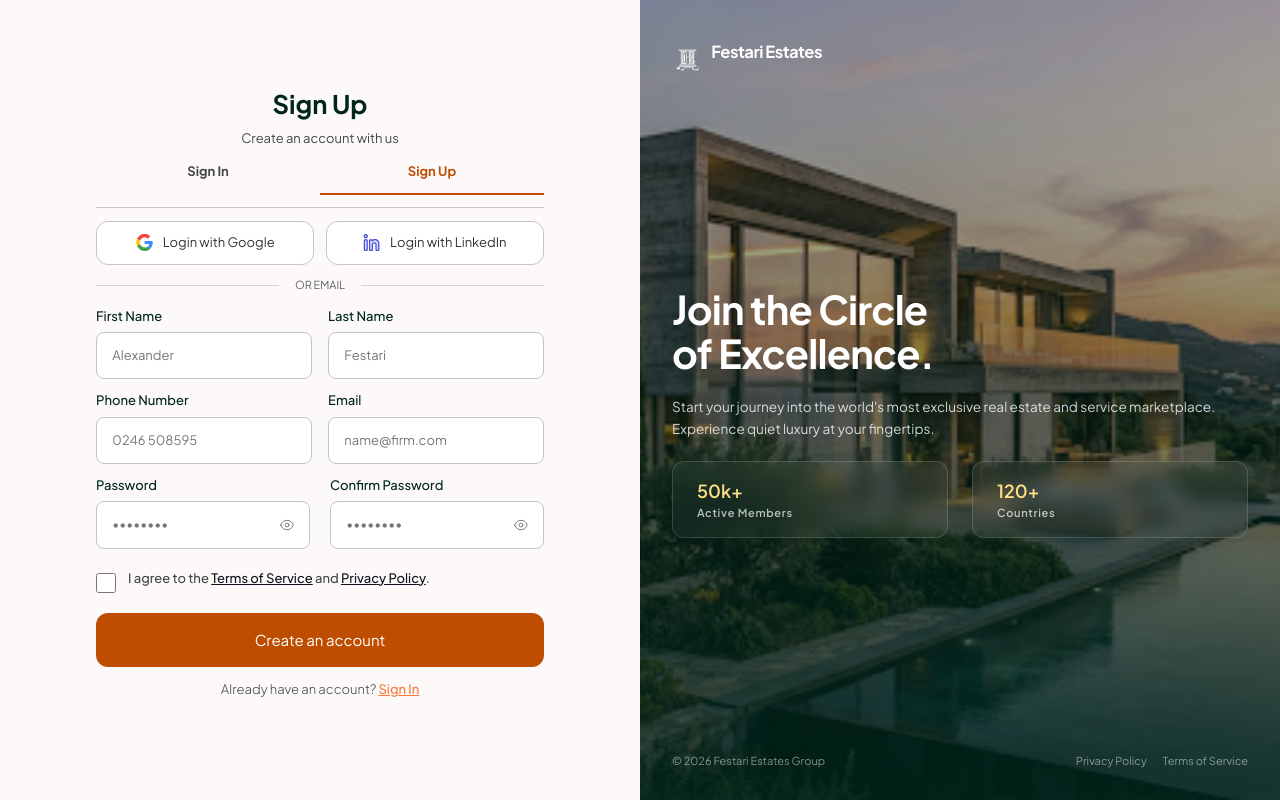
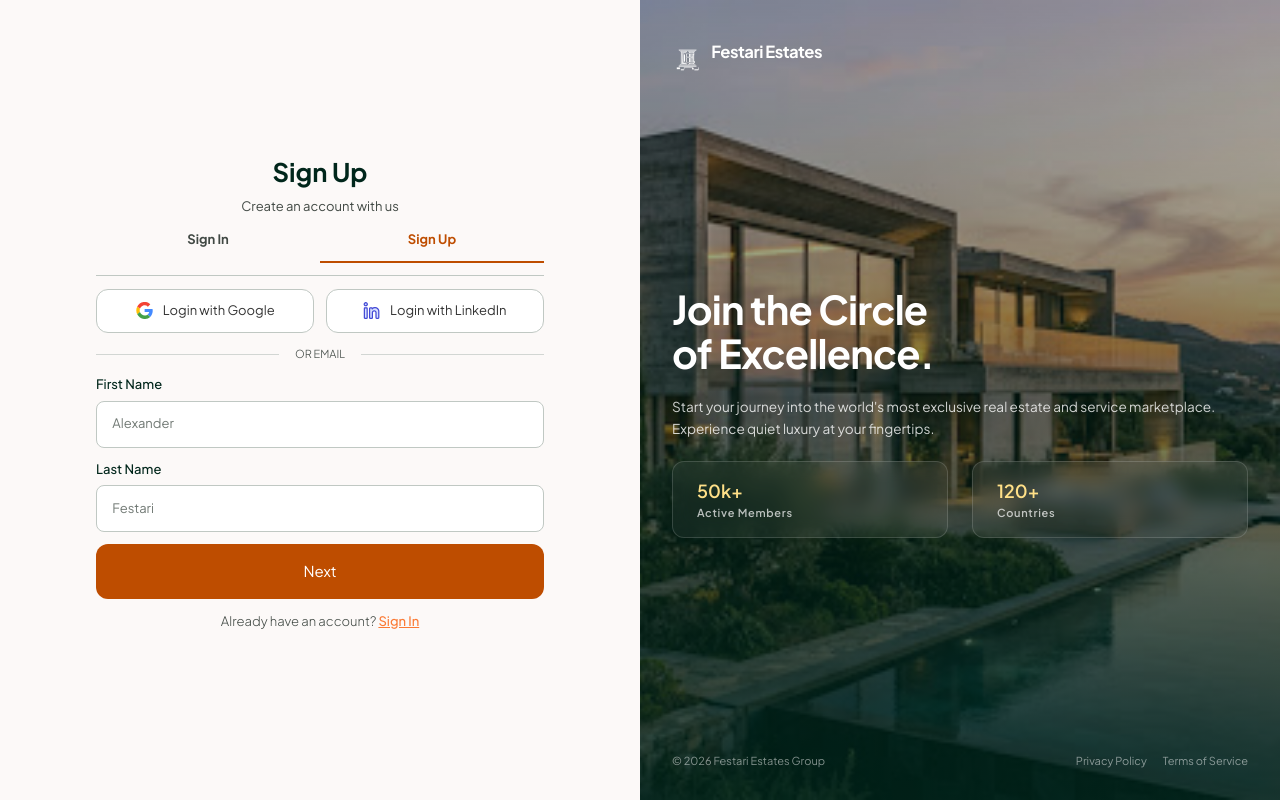
Before and after one commit to REGENCY-14/Real-Estate, a Next.js app: page /signup in a window 1280 px wide. Built offline with nearby package versions, Linux system fonts and the light colour scheme.

Commit message:
Split Sign Up into a 3-step wizard with stacked fields
Break the signup form into name, contact, and password steps so
fields aren't all cramped onto one screen, and stack each step's
paired inputs vertically instead of side-by-side. Sign In is unaffected.

```diff
--- a/src/components/auth/AuthGateway.tsx
+++ b/src/components/auth/AuthGateway.tsx
@@ -232,6 +232,8 @@ export default function AuthGateway({ initialMode }: AuthGatewayProps) {
   const isSignIn = mode === "signin";
   const hero = HERO_CONTENT[mode];
 
+  const [signupStep, setSignupStep] = useState<1 | 2 | 3>(1);
+
   const [loading, setLoading] = useState(false);
   const [showPassword, setShowPassword] = useState(false);
   const [showConfirmPassword, setShowConfirmPassword] = useState(false);
@@ -260,6 +262,12 @@ export default function AuthGateway({ initialMode }: AuthGatewayProps) {
     setErrors({});
     setShowPassword(false);
     setShowConfirmPassword(false);
+    setSignupStep(1);
+  };
+
+  const handleBack = () => {
+    setErrors({});
+    setSignupStep((s) => (s > 1 ? ((s - 1) as 1 | 2 | 3) : s));
   };
 
   const handleSubmit = async (e: React.FormEvent) => {
@@ -291,6 +299,7 @@ export default function AuthGateway({ initialMode }: AuthGatewayProps) {
       return;
     }
 
+    if (signupStep === 1) {
       if (!firstName.trim()) {
         setErrors({ firstName: "First name is required." });
         return;
@@ -299,6 +308,12 @@ export default function AuthGateway({ initialMode }: AuthGatewayProps) {
         setErrors({ lastName: "Last name is required." });
         return;
       }
+      setErrors({});
+      setSignupStep(2);
+      return;
+    }
+
+    if (signupStep === 2) {
       if (!phone.trim()) {
         setErrors({ phone: "Phone number is required." });
         return;
@@ -307,6 +322,12 @@ export default function AuthGateway({ initialMode }: AuthGatewayProps) {
         setErrors({ email: "Enter a valid email address." });
         return;
       }
+      setErrors({});
+      setSignupStep(3);
+      return;
+    }
+
+    // signupStep === 3: final registration
     if (password.length < 8) {
       setErrors({ password: "Password must be at least 8 characters." });
       return;
@@ -580,6 +601,7 @@ export default function AuthGateway({ initialMode }: AuthGatewayProps) {
             className={`flex w-full flex-col ${isSignIn ? "gap-[clamp(0.75rem,2vh,1rem)]" : "gap-[clamp(0.5rem,1.6vh,0.75rem)]"}`}
           >
           {isSignIn ? (
+            <>
               <FormField
                 id="email"
                 label="Email Address"
@@ -594,9 +616,65 @@ export default function AuthGateway({ initialMode }: AuthGatewayProps) {
                 autoComplete="email"
                 error={errors.email}
               />
+              <PasswordField
+                id="password"
+                label="Password"
+                value={password}
+                onChange={(v) => {
+                  setPassword(v);
+                  setErrors({});
+                }}
+                disabled={loading}
+                show={showPassword}
+                onToggleShow={() => setShowPassword((v) => !v)}
+                error={errors.password}
+                extra={
+                  <Link
+                    href="/forgot-password"
+                    className="text-[clamp(0.6875rem,0.8vh,0.75rem)] font-bold italic text-[#be4d00] hover:text-[#a54300]"
+                  >
+                    Forgot password?
+                  </Link>
+                }
+              />
+              <label className="flex items-center gap-2 py-[clamp(0.25rem,1vh,0.5rem)]">
+                <input
+                  type="checkbox"
+                  checked={rememberMe}
+                  onChange={(e) => setRememberMe(e.target.checked)}
+                  disabled={loading}
+                  className="h-4 w-4 rounded border-[#c0c8c3] accent-[#be4d00]"
+                />
+                <span className={`${FLUID.label} text-[#414944]`}>Remember me</span>
+              </label>
+              <motion.button
+                whileHover={shouldReduceMotion || loading ? undefined : { y: -1 }}
+                whileTap={shouldReduceMotion || loading ? undefined : { scale: 0.98 }}
+                type="submit"
+                disabled={loading}
+                className={`flex w-full items-center justify-center gap-2 rounded-xl bg-[#be4d00] text-white transition-colors hover:bg-[#a54300] disabled:opacity-70 ${FLUID.buttonPad} ${FLUID.buttonText}`}
+              >
+                {loading ? (
+                  <>
+                    <Spinner /> Signing in…
+                  </>
                 ) : (
-            <>
-              <div className="flex w-full items-start gap-[clamp(0.875rem,2vw,1rem)]">
+                  "Sign in"
+                )}
+              </motion.button>
+            </>
+          ) : (
+            <AnimatePresence mode="wait" initial={false}>
+              {signupStep === 1 ? (
+                <motion.div
+                  key="step1"
+                  initial={shouldReduceMotion ? { opacity: 1 } : { opacity: 0, x: 16 }}
+                  animate={{ opacity: 1, x: 0 }}
+                  exit={shouldReduceMotion ? { opacity: 1 } : { opacity: 0, x: -16 }}
+                  transition={{ duration: 0.25, ease: EASE }}
+                  className="flex w-full flex-col gap-[clamp(0.5rem,1.6vh,0.75rem)]"
+                >
+                  <div className="flex w-full flex-col items-start gap-[clamp(0.5rem,1.6vh,0.75rem)]">
                     <FormField
                       id="firstName"
                       label="First Name"
@@ -624,7 +702,25 @@ export default function AuthGateway({ initialMode }: AuthGatewayProps) {
                       error={errors.lastName}
                     />
                   </div>
-              <div className="flex w-full items-start gap-[clamp(0.875rem,2vw,1rem)]">
+                  <motion.button
+                    whileHover={shouldReduceMotion ? undefined : { y: -1 }}
+                    whileTap={shouldReduceMotion ? undefined : { scale: 0.98 }}
+                    type="submit"
+                    className={`flex w-full items-center justify-center gap-2 rounded-xl bg-[#be4d00] text-white transition-colors hover:bg-[#a54300] ${FLUID.buttonPad} ${FLUID.buttonText}`}
+                  >
+                    Next
+                  </motion.button>
+                </motion.div>
+              ) : signupStep === 2 ? (
+                <motion.div
+                  key="step2"
+                  initial={shouldReduceMotion ? { opacity: 1 } : { opacity: 0, x: 16 }}
+                  animate={{ opacity: 1, x: 0 }}
+                  exit={shouldReduceMotion ? { opacity: 1 } : { opacity: 0, x: -16 }}
+                  transition={{ duration: 0.25, ease: EASE }}
+                  className="flex w-full flex-col gap-[clamp(0.5rem,1.6vh,0.75rem)]"
+                >
+                  <div className="flex w-full flex-col items-start gap-[clamp(0.5rem,1.6vh,0.75rem)]">
                     <FormField
                       id="phone"
                       label="Phone Number"
@@ -654,33 +750,36 @@ export default function AuthGateway({ initialMode }: AuthGatewayProps) {
                       error={errors.email}
                     />
                   </div>
-            </>
-          )}
-
-          {isSignIn ? (
-            <PasswordField
-              id="password"
-              label="Password"
-              value={password}
-              onChange={(v) => {
-                setPassword(v);
-                setErrors({});
-              }}
-              disabled={loading}
-              show={showPassword}
-              onToggleShow={() => setShowPassword((v) => !v)}
-              error={errors.password}
-              extra={
-                <Link
-                  href="/forgot-password"
-                  className="text-[clamp(0.6875rem,0.8vh,0.75rem)] font-bold italic text-[#be4d00] hover:text-[#a54300]"
+                  <div className="flex w-full items-center gap-[clamp(0.75rem,2vw,1rem)]">
+                    <motion.button
+                      whileHover={shouldReduceMotion ? undefined : { y: -1 }}
+                      whileTap={shouldReduceMotion ? undefined : { scale: 0.98 }}
+                      type="button"
+                      onClick={handleBack}
+                      className={`flex w-full items-center justify-center gap-2 rounded-xl border border-[#c0c8c3] text-[#414944] transition-colors hover:bg-[#f3f0ee] ${FLUID.buttonPad} ${FLUID.buttonText}`}
                     >
-                  Forgot password?
-                </Link>
-              }
-            />
+                      Back
+                    </motion.button>
+                    <motion.button
+                      whileHover={shouldReduceMotion ? undefined : { y: -1 }}
+                      whileTap={shouldReduceMotion ? undefined : { scale: 0.98 }}
+                      type="submit"
+                      className={`flex w-full items-center justify-center gap-2 rounded-xl bg-[#be4d00] text-white transition-colors hover:bg-[#a54300] ${FLUID.buttonPad} ${FLUID.buttonText}`}
+                    >
+                      Next
+                    </motion.button>
+                  </div>
+                </motion.div>
               ) : (
-            <div className="flex w-full items-start gap-[clamp(0.875rem,2vw,1.25rem)]">
+                <motion.div
+                  key="step3"
+                  initial={shouldReduceMotion ? { opacity: 1 } : { opacity: 0, x: 16 }}
+                  animate={{ opacity: 1, x: 0 }}
+                  exit={shouldReduceMotion ? { opacity: 1 } : { opacity: 0, x: -16 }}
+                  transition={{ duration: 0.25, ease: EASE }}
+                  className="flex w-full flex-col gap-[clamp(0.5rem,1.6vh,0.75rem)]"
+                >
+                  <div className="flex w-full flex-col items-start gap-[clamp(0.5rem,1.6vh,0.75rem)]">
                     <PasswordField
                       id="password"
                       label="Password"
@@ -708,20 +807,6 @@ export default function AuthGateway({ initialMode }: AuthGatewayProps) {
                       error={errors.confirmPassword}
                     />
                   </div>
-          )}
-
-          {isSignIn ? (
-            <label className="flex items-center gap-2 py-[clamp(0.25rem,1vh,0.5rem)]">
-              <input
-                type="checkbox"
-                checked={rememberMe}
-                onChange={(e) => setRememberMe(e.target.checked)}
-                disabled={loading}
-                className="h-4 w-4 rounded border-[#c0c8c3] accent-[#be4d00]"
-              />
-              <span className={`${FLUID.label} text-[#414944]`}>Remember me</span>
-            </label>
-          ) : (
                   <div className="flex flex-col gap-1">
                     <label className="flex items-start gap-3 py-[clamp(0.25rem,1vh,0.5rem)]">
                       <input
@@ -748,8 +833,17 @@ export default function AuthGateway({ initialMode }: AuthGatewayProps) {
                     </label>
                     {errors.terms && <p className="text-xs text-red-500">{errors.terms}</p>}
                   </div>
-          )}
-
+                  <div className="flex w-full items-center gap-[clamp(0.75rem,2vw,1rem)]">
+                    <motion.button
+                      whileHover={shouldReduceMotion || loading ? undefined : { y: -1 }}
+                      whileTap={shouldReduceMotion || loading ? undefined : { scale: 0.98 }}
+                      type="button"
+                      onClick={handleBack}
+                      disabled={loading}
+                      className={`flex w-full items-center justify-center gap-2 rounded-xl border border-[#c0c8c3] text-[#414944] transition-colors hover:bg-[#f3f0ee] disabled:opacity-70 ${FLUID.buttonPad} ${FLUID.buttonText}`}
+                    >
+                      Back
+                    </motion.button>
                     <motion.button
                       whileHover={shouldReduceMotion || loading ? undefined : { y: -1 }}
                       whileTap={shouldReduceMotion || loading ? undefined : { scale: 0.98 }}
@@ -759,14 +853,17 @@ export default function AuthGateway({ initialMode }: AuthGatewayProps) {
                     >
                       {loading ? (
                         <>
-                <Spinner /> {isSignIn ? "Signing in…" : "Creating account…"}
+                          <Spinner /> Creating account…
                         </>
-            ) : isSignIn ? (
-              "Sign in"
                       ) : (
                         "Create an account"
                       )}
                     </motion.button>
+                  </div>
+                </motion.div>
+              )}
+            </AnimatePresence>
+          )}
           </motion.div>
         </AnimatePresence>
         </motion.form>
```
Lines whose indentation alone changed are shown as unchanged.
